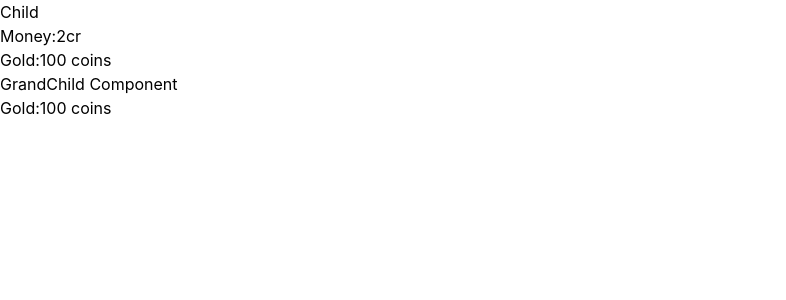
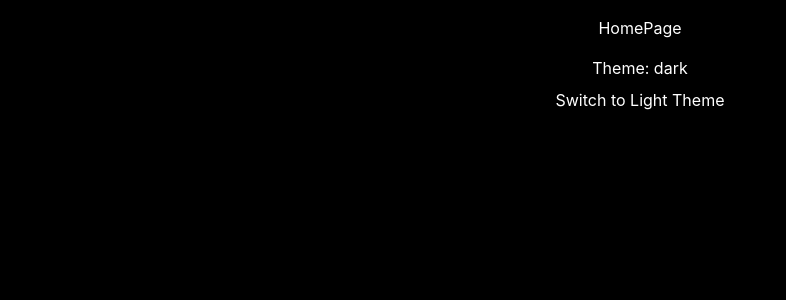
Before and after one commit to CodeCrafterRohit/react-a2-batch, a React (Vite) app in the folder my-first-react-app/: page / in a window 1280 px wide. Shown: the top 300 px of the page, without its empty margins (0-786 px from the left). Built offline with nearby package versions, Linux system fonts and the light colour scheme.

Commit message:
context api revision code added + custom hooks

```diff
--- a/my-first-react-app/src/App.jsx
+++ b/my-first-react-app/src/App.jsx
@@ -12,7 +12,7 @@ import About from "./Props/About";
 import WithoutState from "./State/WithoutState";
 import WithState from "./State/WithState";
 import CounterWithClass from "./State/CounterWithClass";
-import Counter from "./State/Counter";
+// import Counter from "./State/Counter";
 // import UpdatingMultipleStates from "./State/UpdatingMultipleStates";
 import ListRendering from "./ListAndKeys/ListRendering";
 import ProductsRendering from "./ListAndKeys/ProductsRendering";
@@ -50,6 +50,14 @@ import Grandparent1 from "./ContextAPI/Grandparent1";
 import PropertyProvider from "./ContextAPI/PropertyProvider";
 import Child1 from "./ContextAPI/Child1";
 import GrandChild1 from "./ContextAPI/GrandChild1";
+import ParentComponent from "./ContextAPIRevision/ParentComponent";
+import ChildComponent from "./ContextAPIRevision/ChildComponent";
+import GrandChildComponent from "./ContextAPIRevision/GrandChildComponent";
+import CounterProvider from "./ContextAPIRevision/CounterProvider";
+import Counter from "./ContextAPIRevision/Counter";
+import DisplayCount from "./ContextAPIRevision/DisplayCount";
+import ThemeProvider from "./ContextAPIRevision/ThemeProvider";
+import HomePage from "./ContextAPIRevision/HomePage";
 
 const App = () => {
   let username = "Don";
@@ -112,10 +120,23 @@ const App = () => {
       {/* <ToggleAndNotify /> */}
       {/* <TodoApp /> */}
       {/* <Grandparent1 /> */}
-      <PropertyProvider>
+      {/* <PropertyProvider>
         <Child1 />
         <GrandChild1 />
-      </PropertyProvider>
+      </PropertyProvider> */}
+
+      {/* <ParentComponent /> */}
+      {/* <ParentComponent>
+        <ChildComponent />
+        <GrandChildComponent />
+      </ParentComponent> */}
+      {/* <CounterProvider>
+        <Counter />
+        <DisplayCount />
+      </CounterProvider> */}
+      <ThemeProvider>
+        <HomePage />
+      </ThemeProvider>
     </React.Fragment>
   );
 };
--- /dev/null
+++ b/my-first-react-app/src/ContextAPIRevision/ChildComponent.jsx
@@ -0,0 +1,17 @@
+import React, { useContext } from "react";
+import { nameContext } from "./ParentComponent";
+
+const ChildComponent = () => {
+  //! Step-3: Use the context
+  let data = useContext(nameContext);
+  console.log(data);
+
+  return (
+    <div>
+      <h1>ChildComponent</h1>
+      <h2>Name: {data.name}</h2>
+    </div>
+  );
+};
+
+export default ChildComponent;
--- /dev/null
+++ b/my-first-react-app/src/ContextAPIRevision/Counter.jsx
@@ -0,0 +1,20 @@
+import React, { useContext } from "react";
+import { CounterContext, useCounter } from "./CounterProvider";
+
+const Counter = () => {
+  //   let data = useContext(CounterContext);
+
+  //! By using custom hook
+  let data = useCounter();
+  console.log(data);
+  let { count, setCount } = data;
+
+  return (
+    <div>
+      <h1>Counter:{count}</h1>
+      <button onClick={() => setCount(count + 1)}>Increment</button>
+    </div>
+  );
+};
+
+export default Counter;
--- /dev/null
+++ b/my-first-react-app/src/ContextAPIRevision/CounterProvider.jsx
@@ -0,0 +1,23 @@
+import React, { createContext, useContext, useState } from "react";
+
+//! Create a context for count
+export let CounterContext = createContext();
+
+const CounterProvider = ({ children }) => {
+  //! State for count
+  let [count, setCount] = useState(0);
+  console.log("count:", count);
+
+  return (
+    <CounterContext.Provider value={{ count, setCount }}>
+      {children}
+    </CounterContext.Provider>
+  );
+};
+
+//! Creating a custom hook for easy use.
+export let useCounter = () => {
+  return useContext(CounterContext);
+};
+
+export default CounterProvider;
--- /dev/null
+++ b/my-first-react-app/src/ContextAPIRevision/DisplayCount.jsx
@@ -0,0 +1,16 @@
+import React, { useContext } from "react";
+import { CounterContext, useCounter } from "./CounterProvider";
+
+const DisplayCount = () => {
+  // let {count} = useContext(CounterContext);
+  //! By using custom hook
+  let { count } = useCounter();
+  return (
+    <div>
+      <h1>DisplayCount</h1>
+      <h1>Count: {count}</h1>
+    </div>
+  );
+};
+
+export default DisplayCount;
--- /dev/null
+++ b/my-first-react-app/src/ContextAPIRevision/GrandChildComponent.jsx
@@ -0,0 +1,14 @@
+import React, { useContext } from "react";
+import { nameContext } from "./ParentComponent";
+
+const GrandChildComponent = () => {
+  let data = useContext(nameContext);
+  return (
+    <div>
+      <h1>GrandChildComponent</h1>
+      <h2>Name: {data.name}</h2>
+    </div>
+  );
+};
+
+export default GrandChildComponent;
--- /dev/null
+++ b/my-first-react-app/src/ContextAPIRevision/HomePage.jsx
@@ -0,0 +1,20 @@
+import React from "react";
+import { useTheme } from "./ThemeProvider";
+
+const HomePage = () => {
+  let { theme, toggleTheme } = useTheme();
+
+  return (
+    <div
+      className={`w-full h-screen  flex flex-col items-center ${theme === true ? "bg-white text-black" : "bg-black text-white"}`}
+    >
+      <h1 className=" p-4 text-center mx-auto">HomePage</h1>
+      <h2>Theme: {theme === true ? "light" : "dark"}</h2>
+      <button onClick={toggleTheme} className=" p-2 rounded">
+        {theme === true ? "Switch to Dark Theme" : "Switch to Light Theme"}
+      </button>
+    </div>
+  );
+};
+
+export default HomePage;
--- /dev/null
+++ b/my-first-react-app/src/ContextAPIRevision/ParentComponent.jsx
@@ -0,0 +1,19 @@
+import React, { createContext } from "react";
+import ChildComponent from "./ChildComponent";
+import GrandChildComponent from "./GrandChildComponent";
+
+//! Step-1: Create a context
+export let nameContext = createContext(null);
+// console.log(nameContext);
+
+const ParentComponent = ({ children }) => {
+  //   console.log(props.children);
+  // ! Step-2: Provide the context
+  return (
+    <nameContext.Provider value={{ name: "john" }}>
+      {children}
+    </nameContext.Provider>
+  );
+};
+
+export default ParentComponent;
--- /dev/null
+++ b/my-first-react-app/src/ContextAPIRevision/ThemeProvider.jsx
@@ -0,0 +1,25 @@
+import React, { createContext, useContext, useState } from "react";
+
+//! Context for global theme
+export let GlobalThemeContext = createContext();
+
+const ThemeProvider = ({ children }) => {
+  //! state for theme
+  let [theme, setTheme] = useState(false);
+
+  //! toggleTheme
+  let toggleTheme = () => {
+    setTheme(!theme);
+  };
+  return (
+    <GlobalThemeContext.Provider value={{ theme, setTheme, toggleTheme }}>
+      {children}
+    </GlobalThemeContext.Provider>
+  );
+};
+
+export let useTheme = () => {
+  return useContext(GlobalThemeContext);
+};
+
+export default ThemeProvider;
```
